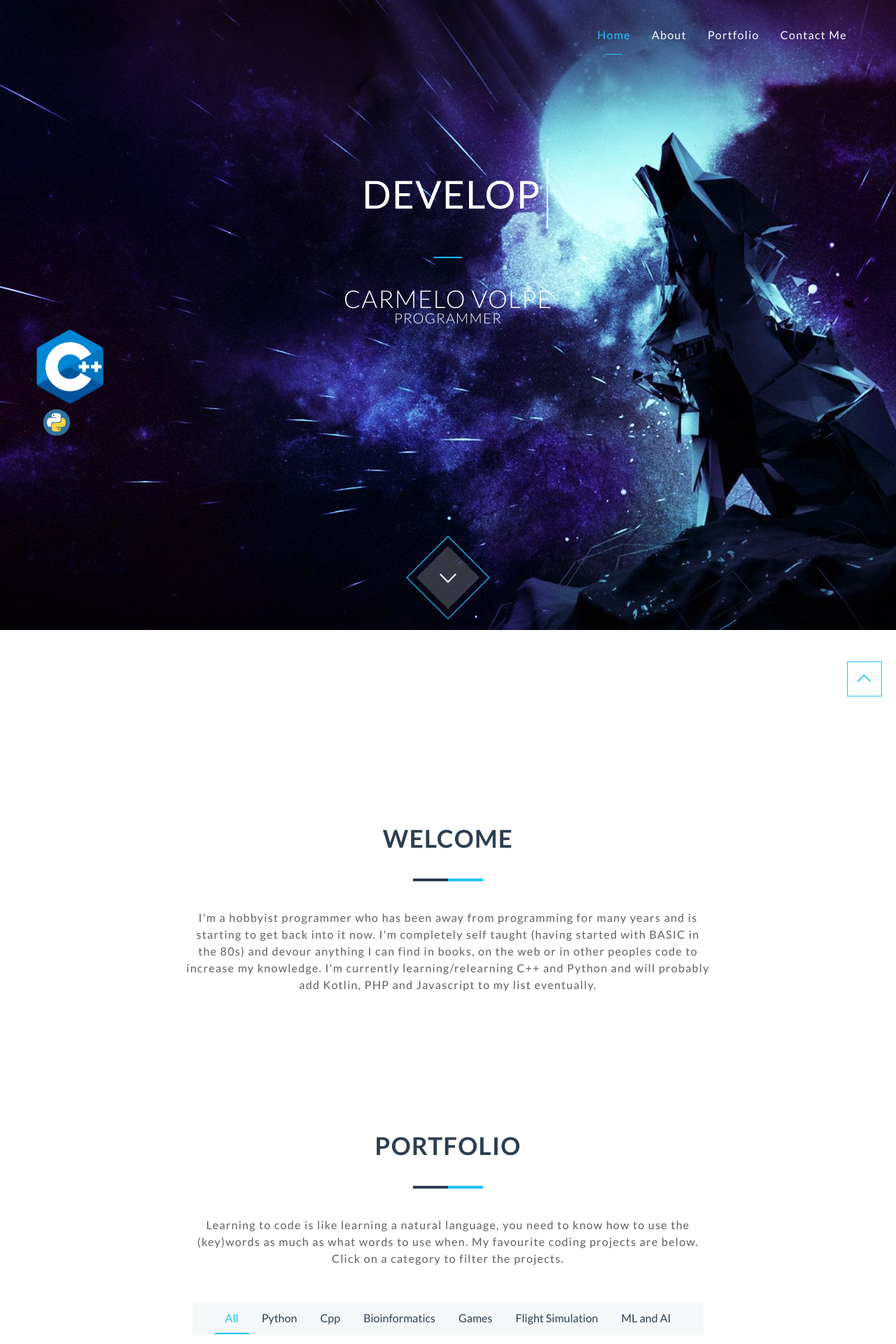
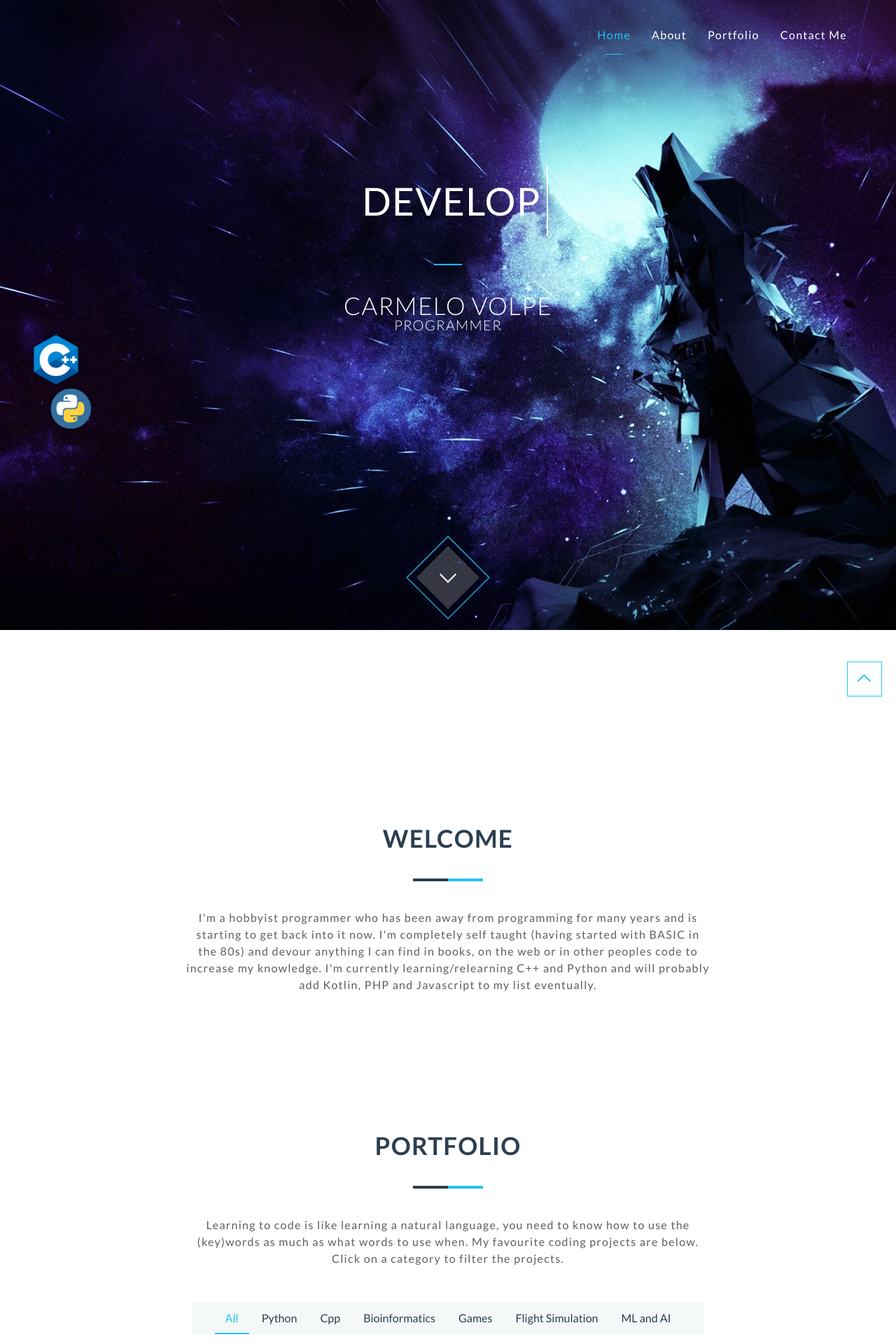
Before and after one commit to Gamernaut/gamernaut.github.io, a Jekyll site: the page built from index.html, in a window 1280 px wide. Shown: the top 1920 px of the page at 70% size. Built offline with Jekyll 4.4.1, drawn with Linux system fonts in a browser that asks for light colours; nearby versions of some CDN libraries.

Commit message:
Update header.html

```diff
--- a/_includes/header.html
+++ b/_includes/header.html
@@ -64,8 +64,8 @@
           <h2 class="thin">{{ site.header-title }}</h2>
           <h3 class="thin">{{ site.header-tagline }}</h3>
           <span>
-            <img src="{{ site.baseurl }}/images/logos/cpp240.png" width ="120" alt="Cpp logo"/>
-            <img src="{{ site.baseurl }}/images/logos/python.png" width ="80" alt="Python logo"/>
+            <img src="{{ site.baseurl }}/images/logos/cpp240.png" width ="80" alt="Cpp logo"/>
+            <img src="{{ site.baseurl }}/images/logos/python.png" width ="120" alt="Python logo"/>
           </span>
         </div>
 
```
